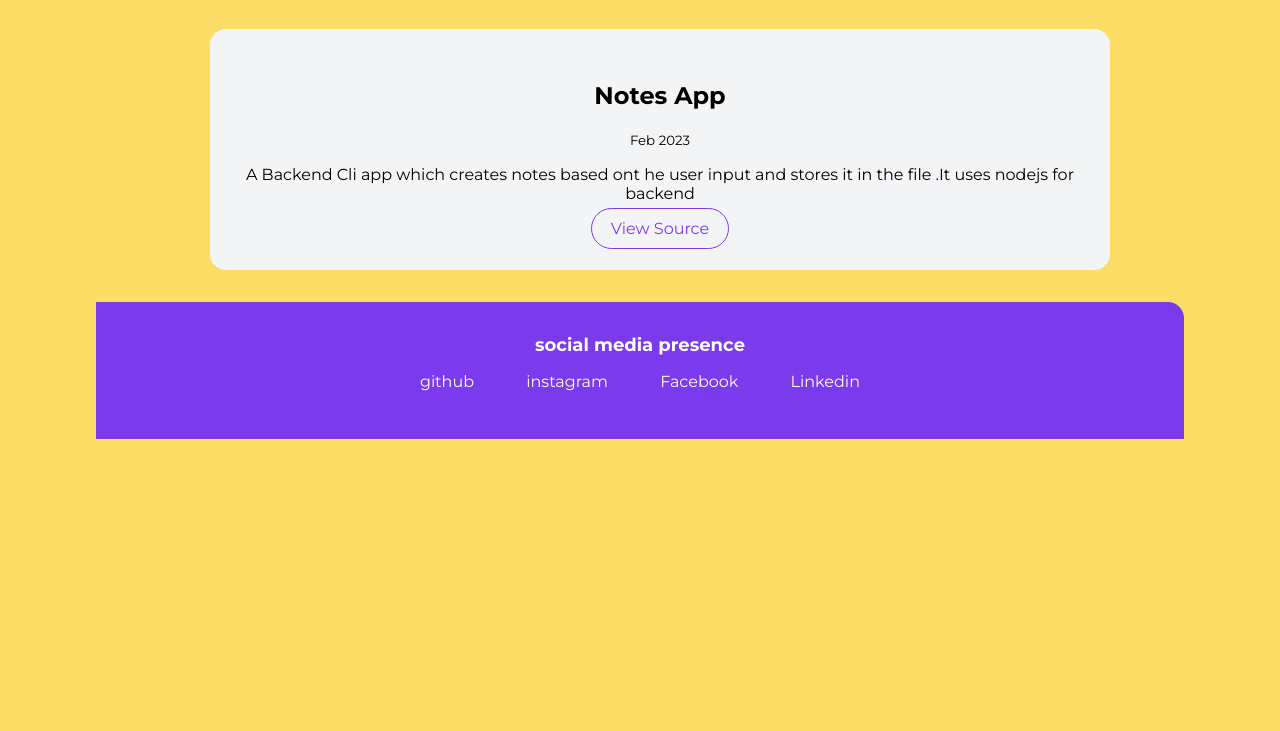
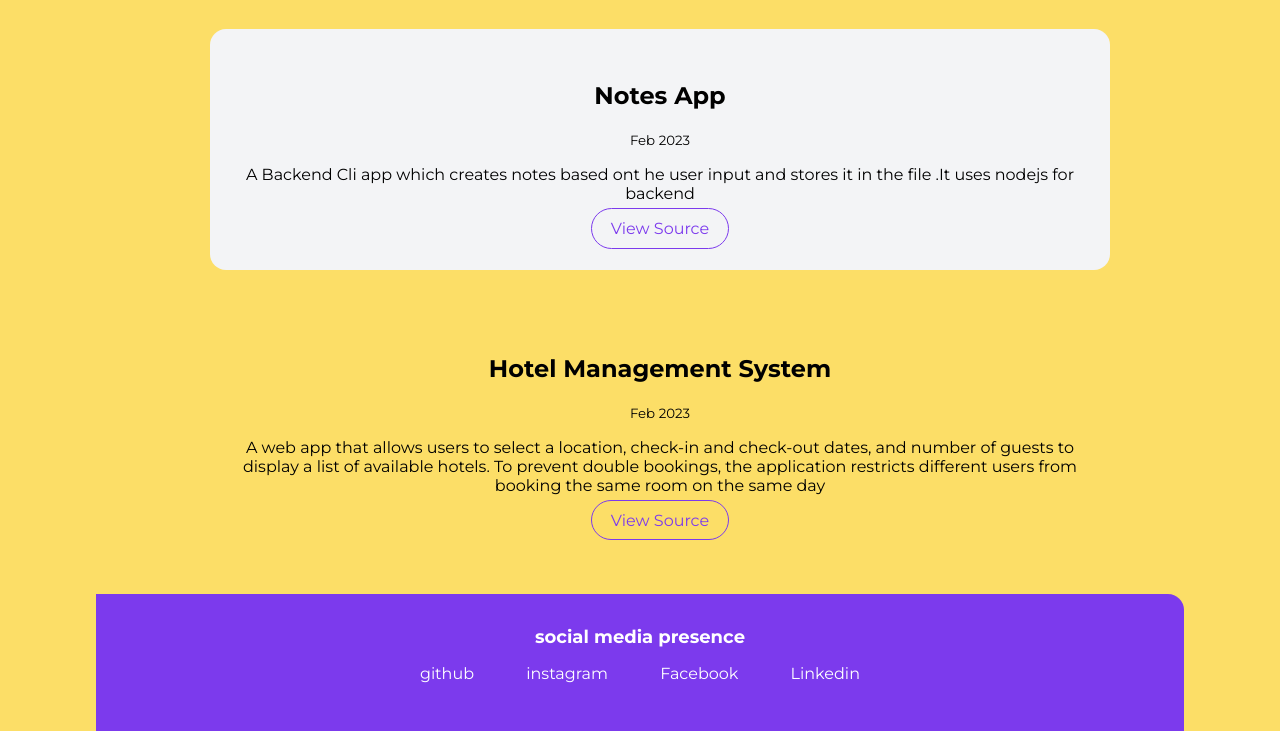
Before and after one commit to parthmodi444/Basic-Html---Css, a plain HTML site: page projects.html in a window 1280 px wide. Shown: the part 4166-4897 px from the top of the page. Before the commit the page ends 4605 px from the top, so only its background shows below. Drawn offline with Linux system fonts and the light colour scheme.

Commit message:
Update projects.html

```diff
--- a/projects.html
+++ b/projects.html
@@ -172,6 +172,14 @@
             <a class="link link-secondary" href="https://github.com/parthmodi444/Air-Quality-Analysis.git">View Source</a>
             </li>
           </section>
+             <section class="section">
+            <li>
+              <h1>Hotel Management System</h1>
+              <small>Feb 2023</small>
+              <p>A web app that allows users to select a location, check-in and check-out dates, and number of guests to display a list of available hotels. To prevent double bookings, the application restricts different users from booking the same room on the same day</p>
+            <a class="link link-secondary" href="https://github.com/parthmodi444/Hotel-Booking-Website.git">View Source</a>
+            </li>
+          </section>
           </div>
 
 
```
